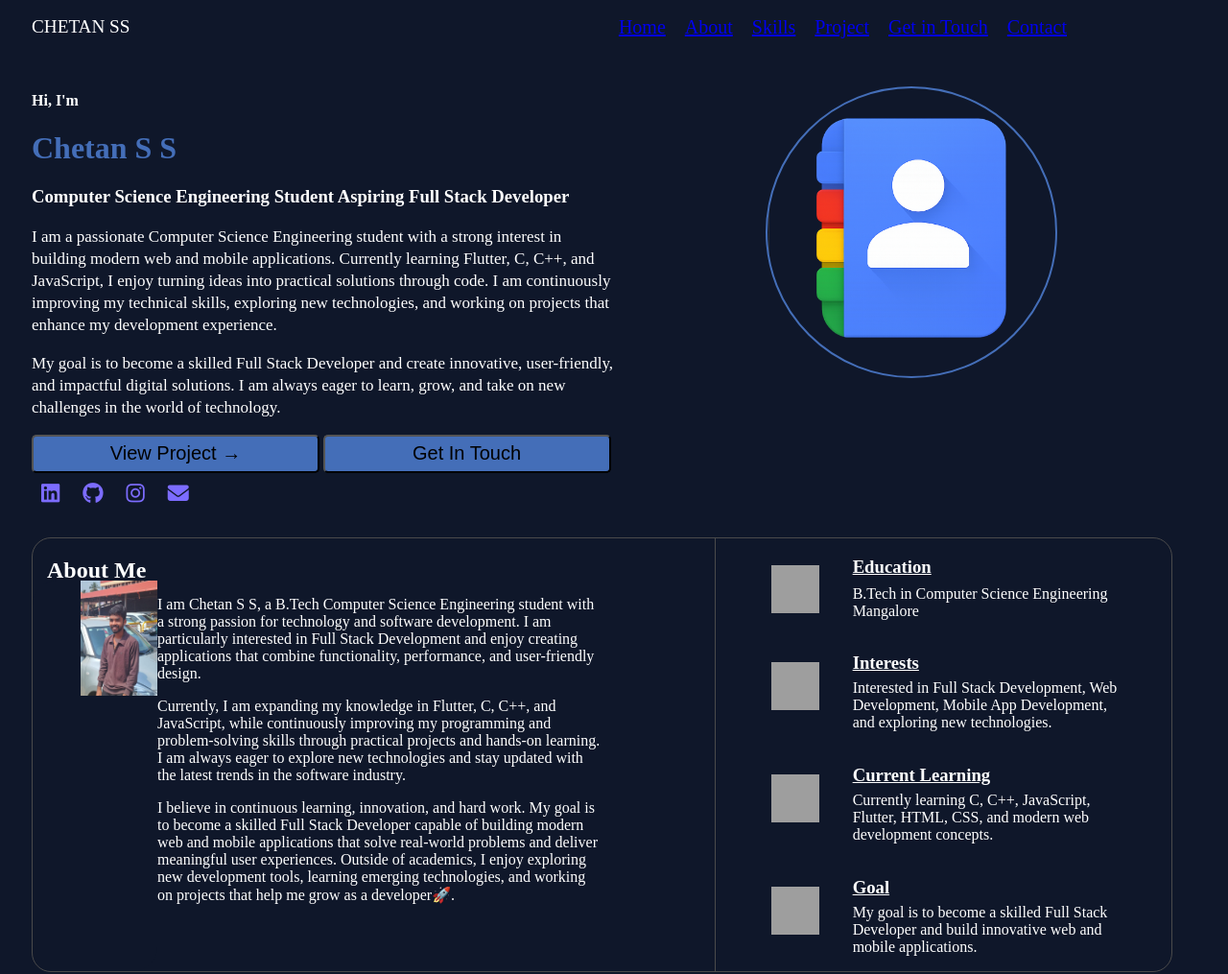
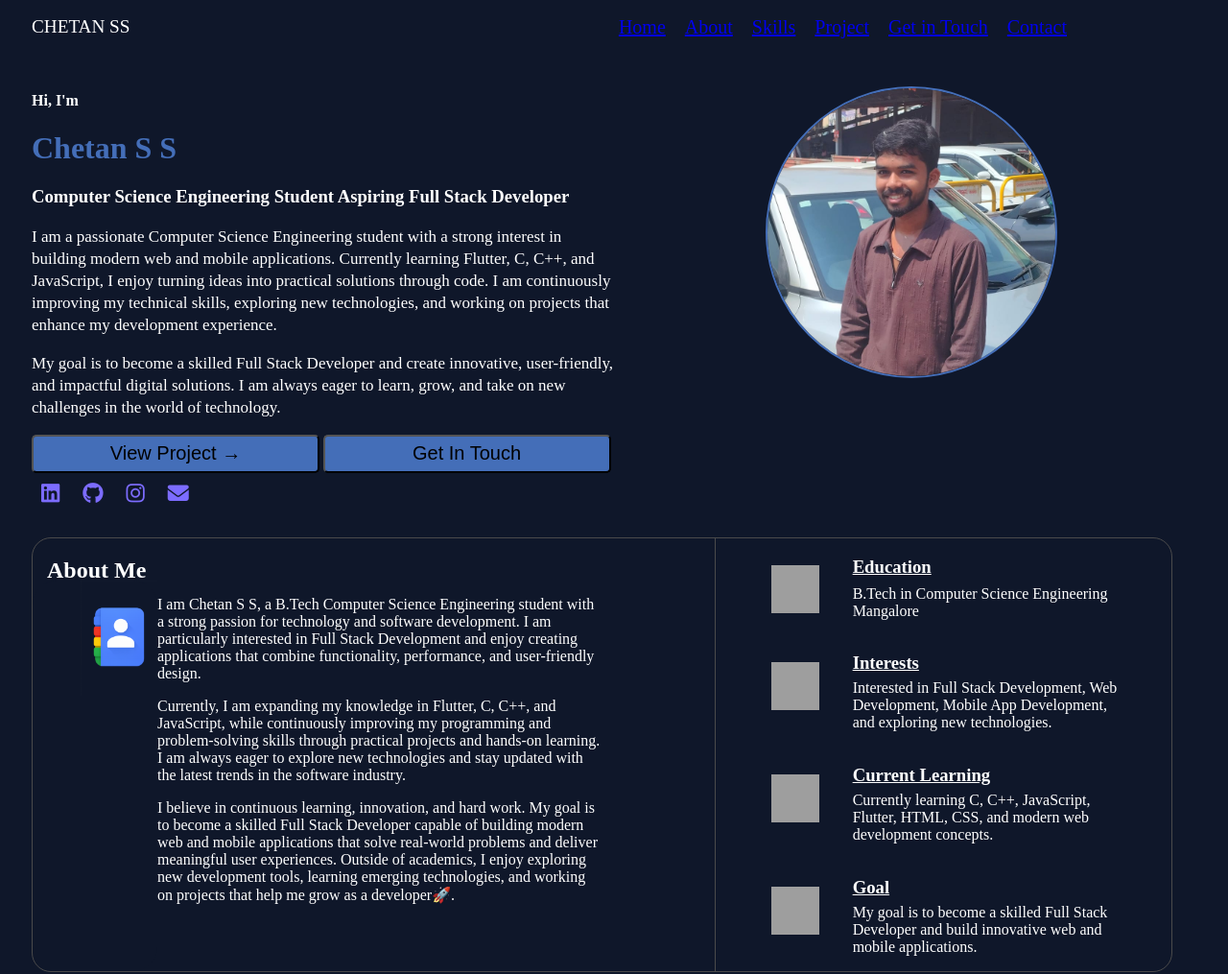
Before and after one commit to ChetanShetty3136/Portfolio, a plain HTML site: page index.html in a window 1280 px wide. Shown: the top 1015 px of the page at 96% size. Drawn offline with Linux system fonts and the light colour scheme; grey boxes are pictures that could not be loaded.

Commit message:
Fix about image

```diff
--- a/index.html
+++ b/index.html
@@ -46,14 +46,14 @@
     </div>
 
         <div>
-            <img src="image2.png" class="home2" alt="Profile image">
+            <img src="image1.png" class="home2" alt="Profile image">
         </div>
     </div>
 
     <section id="about">
     <div id="about1">
     <div class="about-card1"><h2>About Me</h2></div>
-    <div class="about-card1"><img src="./image1.png" class="icon2" alt="About image"></div>
+    <div class="about-card1"><img src="./image2.png" class="icon2" alt="About image"></div>
     <div class="about-card1"><p>I am Chetan S S, a B.Tech Computer Science Engineering student with a strong passion for technology and software development. I am particularly interested in
         Full Stack Development and enjoy creating applications that combine functionality, performance, and user-friendly design.</p>
 <p>Currently, I am expanding my knowledge in Flutter, C, C++, and JavaScript, while continuously improving my programming and problem-solving skills through practical projects and hands-on learning.
```
